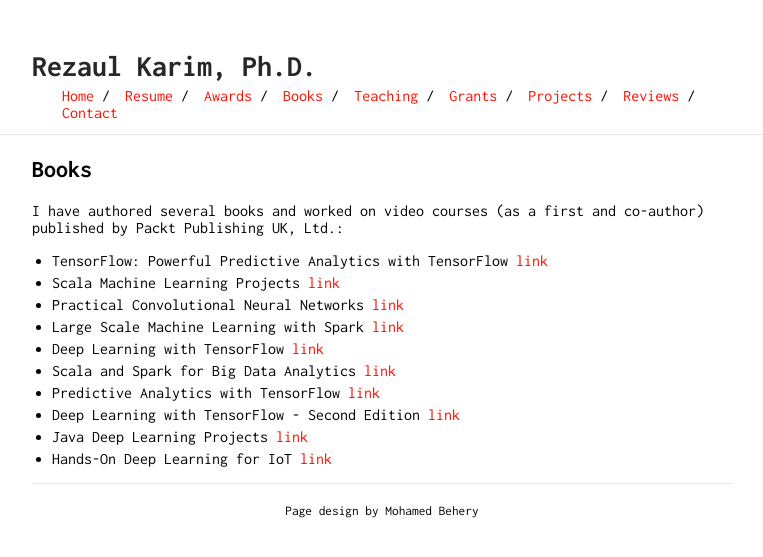
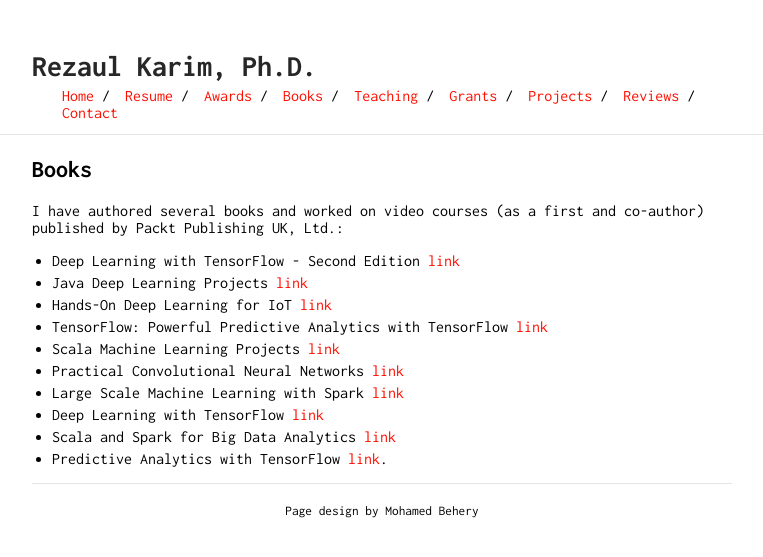
Before and after one commit to rezacsedu/rezacsedu.github.io, a Jekyll site: the page built from books.md, in a window 1280 px wide. Shown: the top 557 px of the page, without its empty margins (258-1021 px from the left). Built offline with Jekyll 4.4.1, drawn with Linux system fonts in a browser that asks for light colours; our own code applies the rules of GitHub Pages for plain Markdown files.

```diff
--- a/books.md
+++ b/books.md
@@ -1,13 +1,13 @@
 ## Books
 I have authored several books and worked on video courses (as a first and co-author) published by Packt Publishing UK, Ltd.:
 
+- Deep Learning with TensorFlow - Second Edition [link](https://www.packtpub.com/product/deep-learning-with-tensorflow-second-edition/9781788831109)
+- Java Deep Learning Projects [link](https://www.packtpub.com/product/java-deep-learning-projects/9781788997454)
+- Hands-On Deep Learning for IoT [link](https://www.packtpub.com/product/hands-on-deep-learning-for-iot/9781789616132)
 - TensorFlow: Powerful Predictive Analytics with TensorFlow [link](https://www.packtpub.com/product/tensorflow-powerful-predictive-analytics-with-tensorflow/9781789136913)
 - Scala Machine Learning Projects [link](https://www.packtpub.com/product/scala-machine-learning-projects/9781788479042)
 - Practical Convolutional Neural Networks [link](https://www.packtpub.com/product/practical-convolutional-neural-networks/9781788392303)
 - Large Scale Machine Learning with Spark [link](https://www.packtpub.com/product/large-scale-machine-learning-with-spark/9781785888748)
 - Deep Learning with TensorFlow [link](https://www.packtpub.com/product/deep-learning-with-tensorflow/9781786469786)
 - Scala and Spark for Big Data Analytics [link](https://www.packtpub.com/product/scala-and-spark-for-big-data-analytics/9781785280849)
-- Predictive Analytics with TensorFlow [link](https://www.packtpub.com/product/predictive-analytics-with-tensorflow/9781788398923)
-- Deep Learning with TensorFlow - Second Edition [link](https://www.packtpub.com/product/deep-learning-with-tensorflow-second-edition/9781788831109)
-- Java Deep Learning Projects [link](https://www.packtpub.com/product/java-deep-learning-projects/9781788997454)
-- Hands-On Deep Learning for IoT [link](https://www.packtpub.com/product/hands-on-deep-learning-for-iot/9781789616132)
+- Predictive Analytics with TensorFlow [link](https://www.packtpub.com/product/predictive-analytics-with-tensorflow/9781788398923).
```
